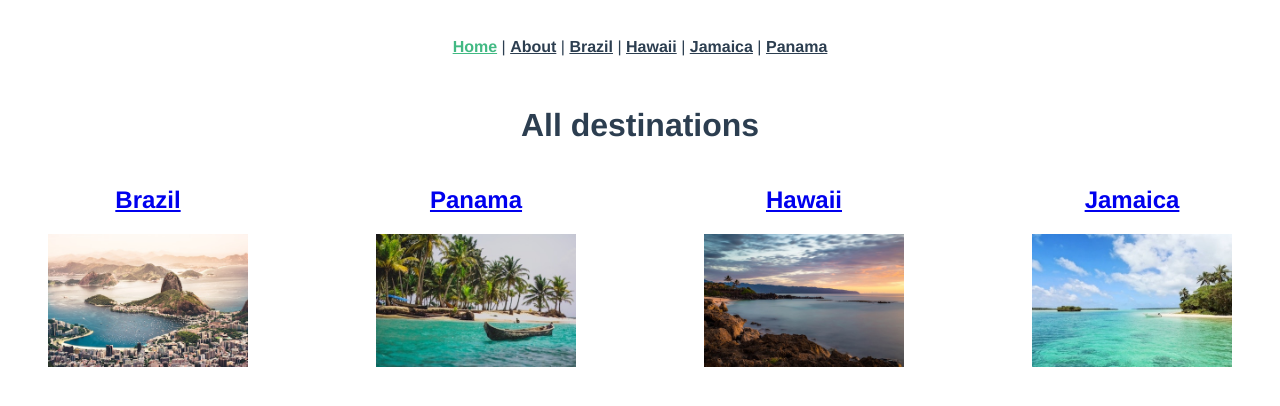
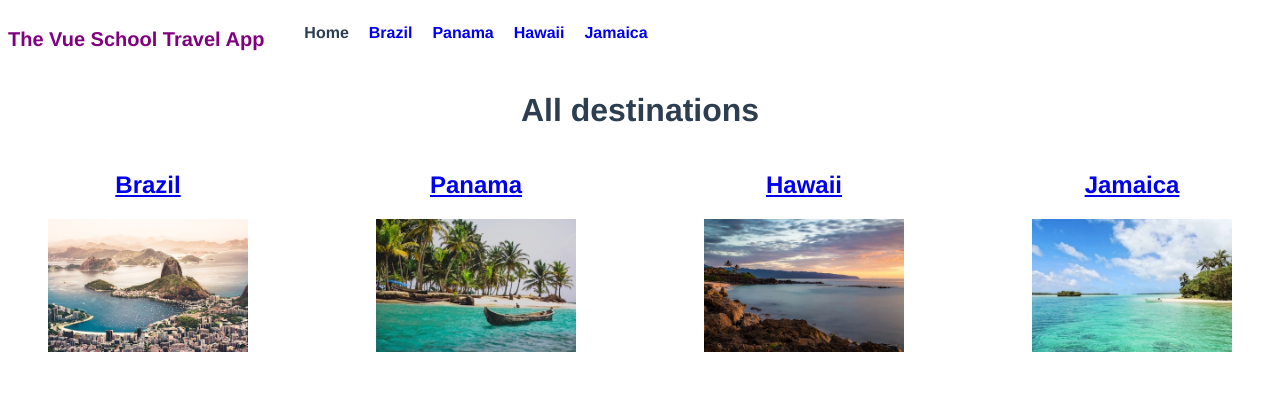
Before and after one commit to Nick18201/vue-travel-app, a Vue app: page / in a window 1280 px wide. Shown: the top 406 px of the page. Built offline with nearby package versions, Linux system fonts and the light colour scheme.

Commit message:
finished dynamic routing for DestinationDetails

```diff
--- a/src/App.vue
+++ b/src/App.vue
@@ -1,7 +1,10 @@
 <template>
   <div id="app">
     <TheNavigation></TheNavigation>
-    <router-view />
+    <router-view :key="$route.path" />
+    <!-- the key is to tell the router to reload the DestinationDetails
+    accordingly to the change of the route. Otherwise the component is not
+    loaded when we change the route -->
   </div>
 </template>
 
--- a/src/components/TheNavigation.vue
+++ b/src/components/TheNavigation.vue
@@ -1,25 +1,61 @@
 <template>
   <nav id="nav">
-    <router-link to="/">Home</router-link> |
-    <router-link to="/about">About</router-link> |
-    <router-link to="/brazil">Brazil</router-link> |
-    <router-link to="/hawaii">Hawaii</router-link> |
-    <router-link to="/jamaica">Jamaica</router-link> |
-    <router-link to="/panama">Panama</router-link>
+    <p class="logo">The Vue School Travel App</p>
+    <ul class="nav-links">
+      <li class="links"><router-link to="/"> Home</router-link></li>
+      <li
+        v-for="destination in destinations"
+        :key="destination.name"
+        class="links"
+      >
+        <router-link
+          :to="{
+            name: 'DestinationDetails',
+            params: { id: destination.id }
+          }"
+          >{{ destination.name }}</router-link
+        >
+      </li>
+    </ul>
   </nav>
 </template>
 
+<script>
+import store from "@/store.js";
+export default {
+  data() {
+    return {
+      destinationId: this.$route.params.id,
+      destinations: store.destinations
+    };
+  }
+};
+</script>
+
 <style scoped>
 #nav {
-  padding: 30px;
+  display: flex;
 }
-
 #nav a {
+  text-decoration: none;
   font-weight: bold;
+}
+#nav a.active-class {
   color: #2c3e50;
 }
-
-#nav a.active-class {
-  color: #42b983;
+.nav-links {
+  display: flex;
+}
+.links {
+  padding-right: 20px;
+  list-style: none;
+}
+.links:hover {
+  text-decoration: underline;
+}
+.logo {
+  font-size: 20px;
+  color: purple;
+  font-weight: bold;
 }
 </style>
--- a/src/router/index.js
+++ b/src/router/index.js
@@ -9,39 +9,6 @@ const routes = [
     path: "/",
     name: "Home",
     component: Home
-  },
-  {
-    path: "/about",
-    name: "About",
-    // route level code-splitting
-    // this generates a separate chunk (about.[hash].js) for this route
-    // which is lazy-loaded when the route is visited.
-    component: () =>
-      import(/* webpackChunkName: "about" */ "../views/About.vue")
-  },
-  {
-    path: "/brazil",
-    name: "brazil",
-    component: () =>
-      import(/* webpackChunkName: "brazil" */ "../views/Brazil.vue")
-  },
-  {
-    path: "/hawaii",
-    name: "hawaii",
-    component: () =>
-      import(/* webpackChunkName: "hawaii" */ "../views/Hawaii.vue")
-  },
-  {
-    path: "/jamaica",
-    name: "jamaica",
-    component: () =>
-      import(/* webpackChunkName: "jamaica" */ "../views/Jamaica.vue")
-  },
-  {
-    path: "/panama",
-    name: "panama",
-    component: () =>
-      import(/* webpackChunkName: "panama" */ "../views/Panama.vue")
   },
   {
     path: "/details/:id",
--- a/src/views/About.vue
+++ /dev/null
@@ -1,5 +0,0 @@
-<template>
-  <div class="about">
-    <h1>This is an about page</h1>
-  </div>
-</template>
--- a/src/views/Brazil.vue
+++ /dev/null
@@ -1,5 +0,0 @@
-<template>
-  <div>
-    <h2>Brazil</h2>
-  </div>
-</template>
--- a/src/views/Hawaii.vue
+++ /dev/null
@@ -1,5 +0,0 @@
-<template>
-  <div>
-    <h2>Hawaii</h2>
-  </div>
-</template>
--- a/src/views/Jamaica.vue
+++ /dev/null
@@ -1,5 +0,0 @@
-<template>
-  <div>
-    <h2>Jamaica</h2>
-  </div>
-</template>
--- a/src/views/Panama.vue
+++ /dev/null
@@ -1,5 +0,0 @@
-<template>
-  <div>
-    <h2>Panama</h2>
-  </div>
-</template>
```
